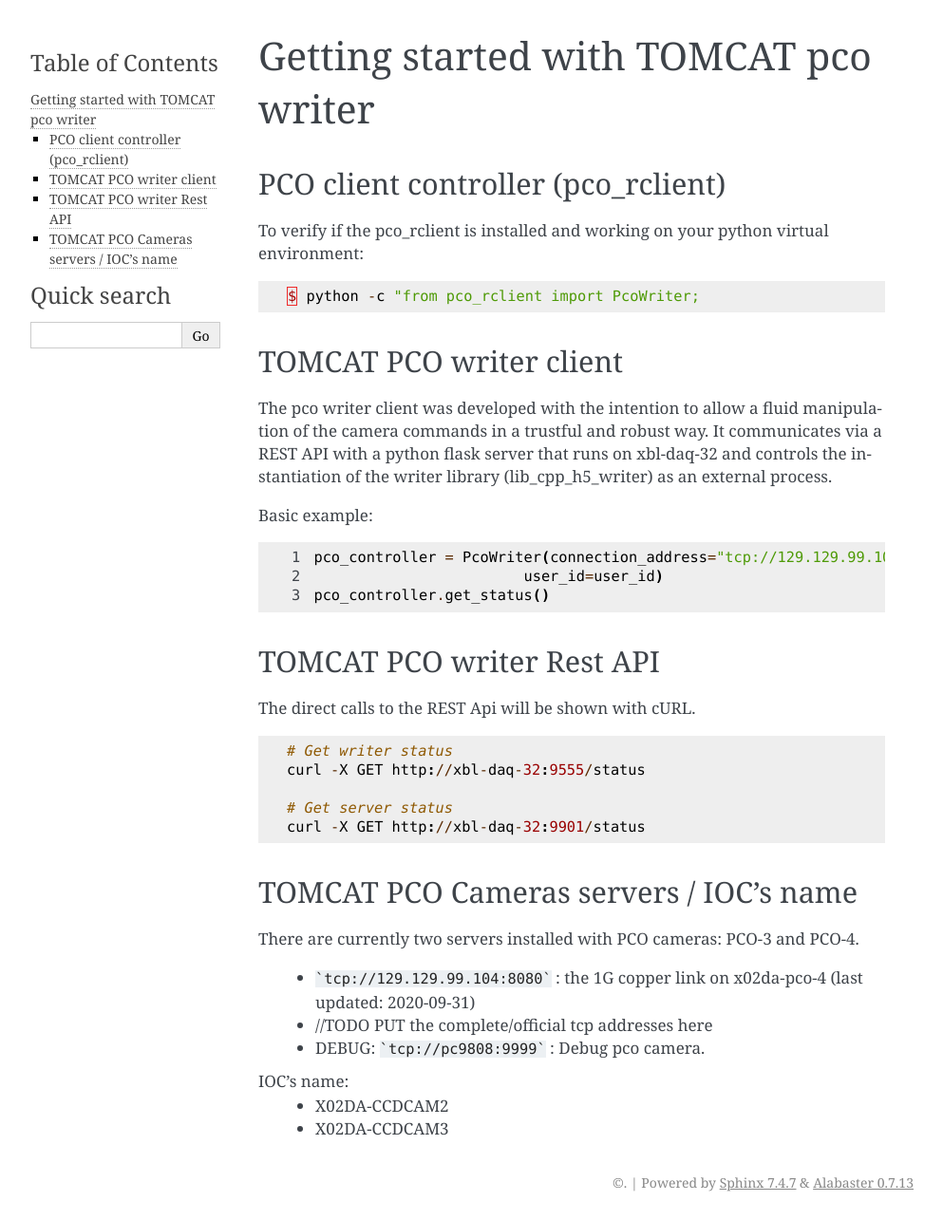
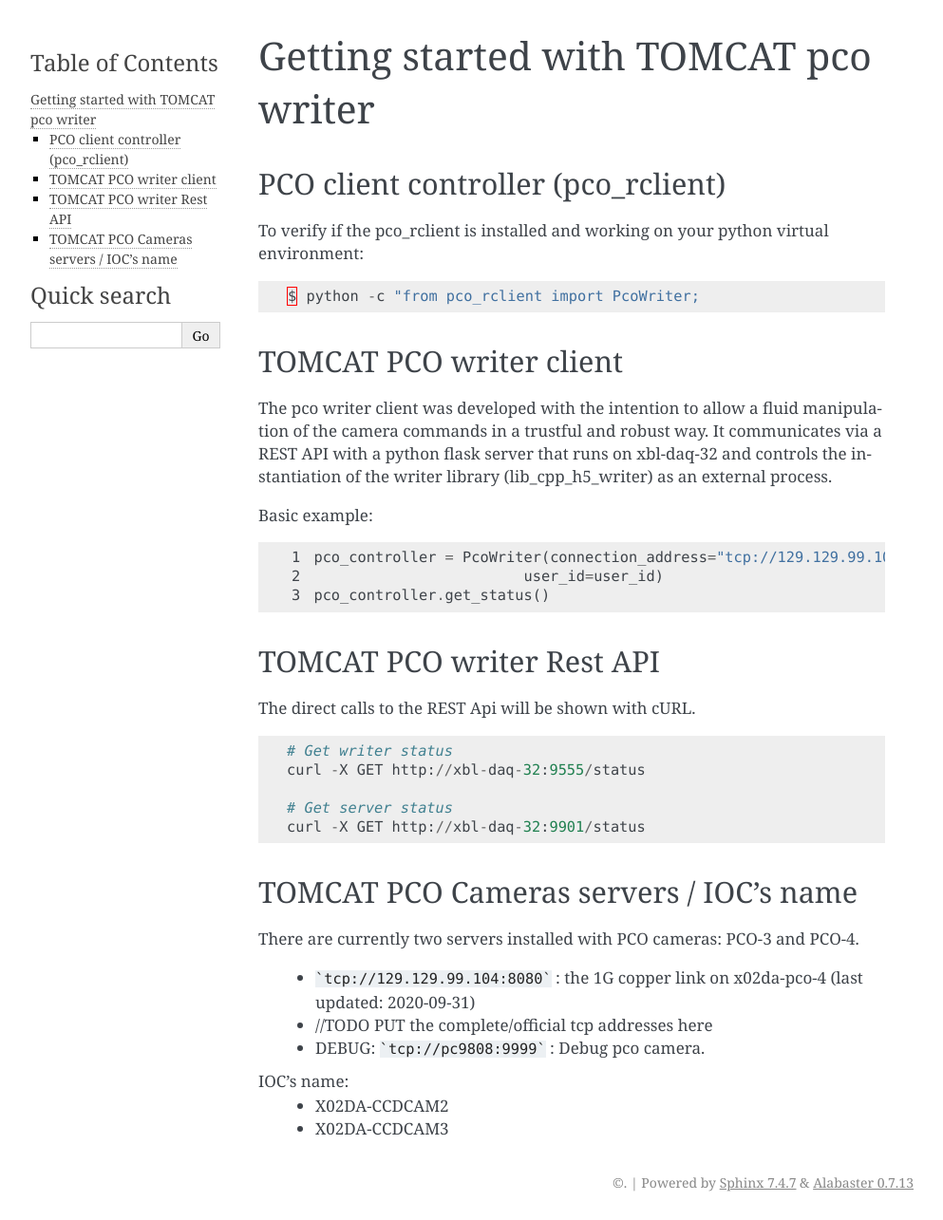
Before and after one commit to paulscherrerinstitute/lib_cpp_h5_writer, a Sphinx documentation site: the page built from docs/getting-started.rst, in a window 1280 px wide. Shown: the whole page at 95% size, without its empty margins (148-1141 px from the left). Built offline with Sphinx 7.4.7, drawn with Linux system fonts in a browser that asks for light colours.

Commit message:
pygments in readthedocs conf

```diff
--- a/docs/conf.py
+++ b/docs/conf.py
@@ -14,7 +14,9 @@
 master_doc = 'index'
 exclude_patterns = []
 add_function_parentheses = True
-#add_module_names = True
+add_module_names = True
+pygments_style = 'sphinx'
+
 # A list of ignored prefixes for module index sorting.
 #modindex_common_prefix = []
 
```
